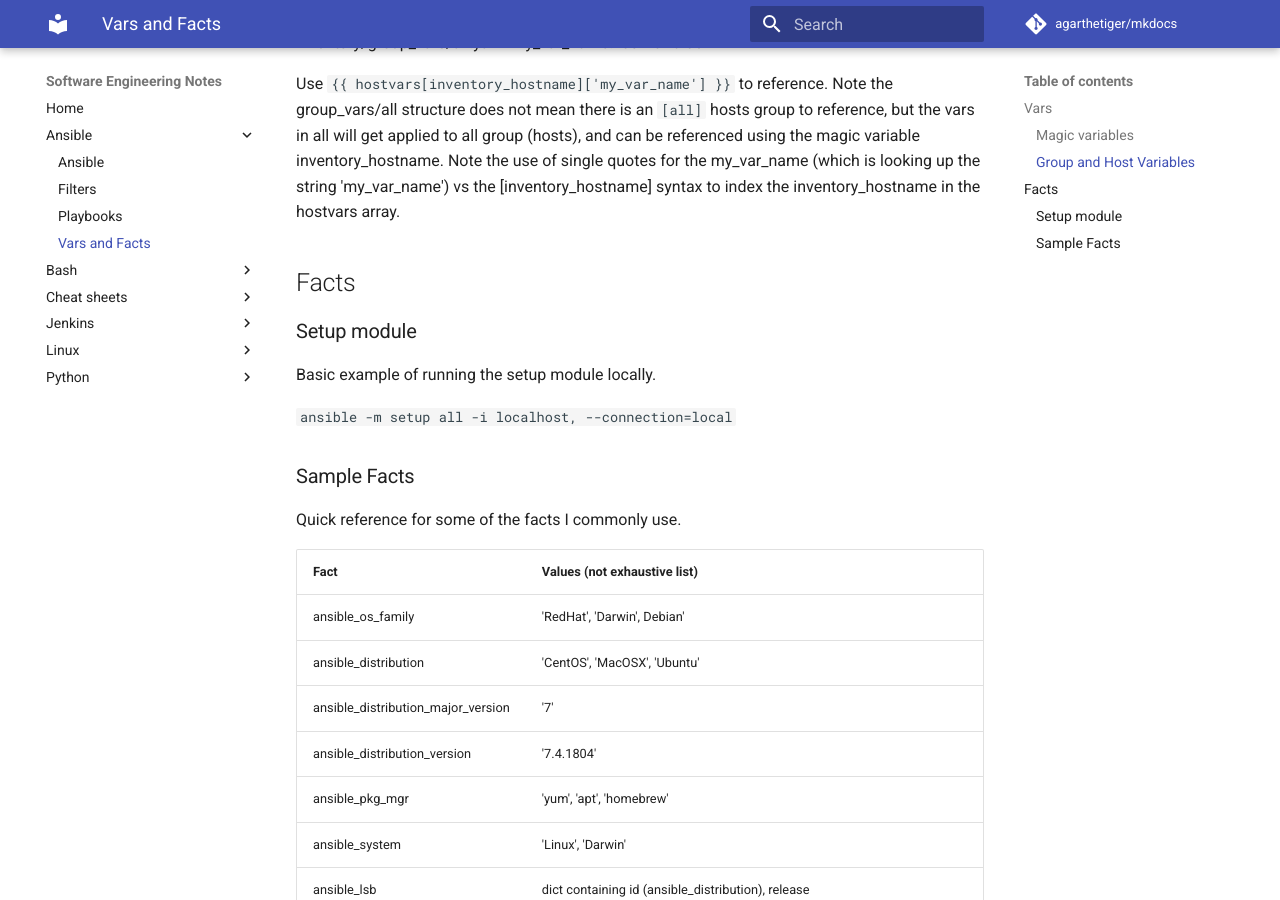
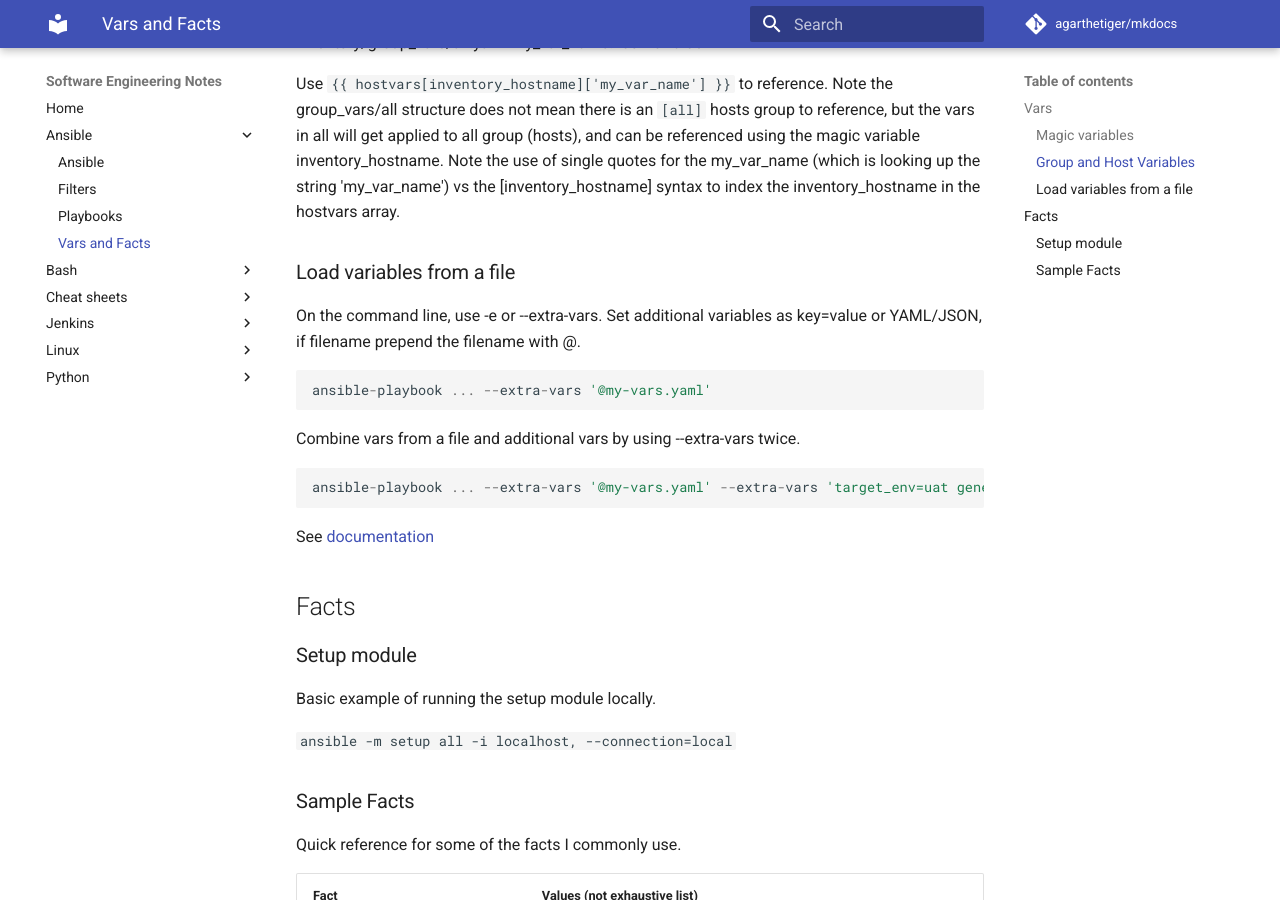
Before and after one commit to agarthetiger/mkdocs, an MkDocs documentation site: the page built from docs/ansible/vars-and-facts.md, in a window 1280 px wide and 900 px high, scrolled down 552 px. Built offline with MkDocs 1.6.1 and Material for MkDocs 9.7.7, drawn with Linux system fonts in a browser that asks for light colours; comment, search, counter and statistics services are not loaded.

Commit message:
Update vars-and-facts.md
Add section on loading vars from a file

```diff
--- a/docs/ansible/vars-and-facts.md
+++ b/docs/ansible/vars-and-facts.md
@@ -18,6 +18,17 @@ inventory/group_vars/all.yaml
 my_var_name: "some value"
 
 Use `{{ hostvars[inventory_hostname]['my_var_name'] }}` to reference. Note the group_vars/all structure does not mean there is an `[all]` hosts group to reference, but the vars in all will get applied to all group (hosts), and can be referenced using the magic variable inventory_hostname. Note the use of single quotes for the my_var_name (which is looking up the string 'my_var_name') vs the [inventory_hostname] syntax to index the inventory_hostname in the hostvars array.
+
+### Load variables from a file
+On the command line, use -e or --extra-vars. Set additional variables as key=value or YAML/JSON, if filename prepend the filename with @.
+
+    ansible-playbook ... --extra-vars '@my-vars.yaml'
+
+Combine vars from a file and additional vars by using --extra-vars twice.
+
+    ansible-playbook ... --extra-vars '@my-vars.yaml' --extra-vars 'target_env=uat generate_report=true'
+
+See [documentation](https://docs.ansible.com/ansible/2.4/ansible-playbook.html#cmdoption-ansible-playbook-e)
 
 ## Facts
 
```
